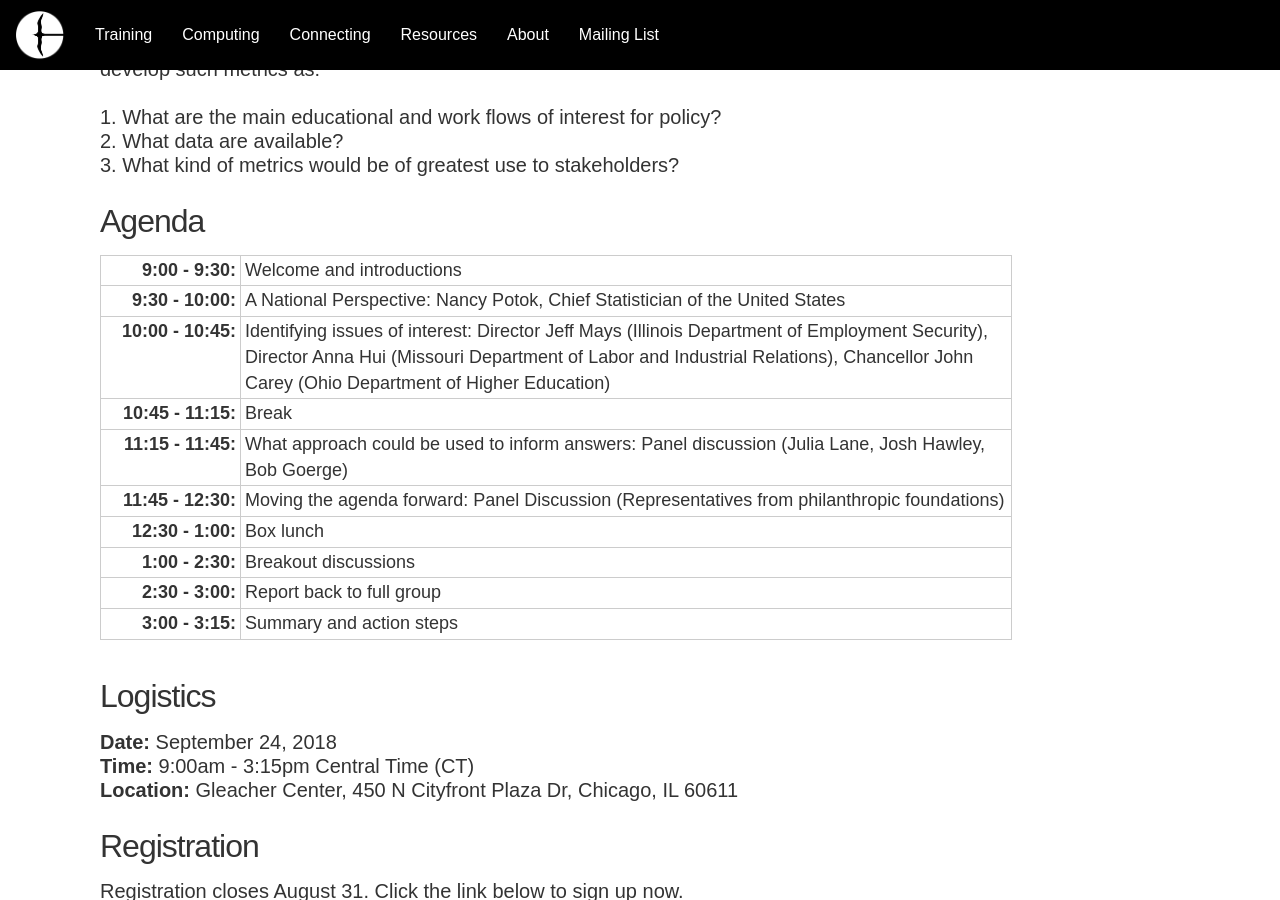
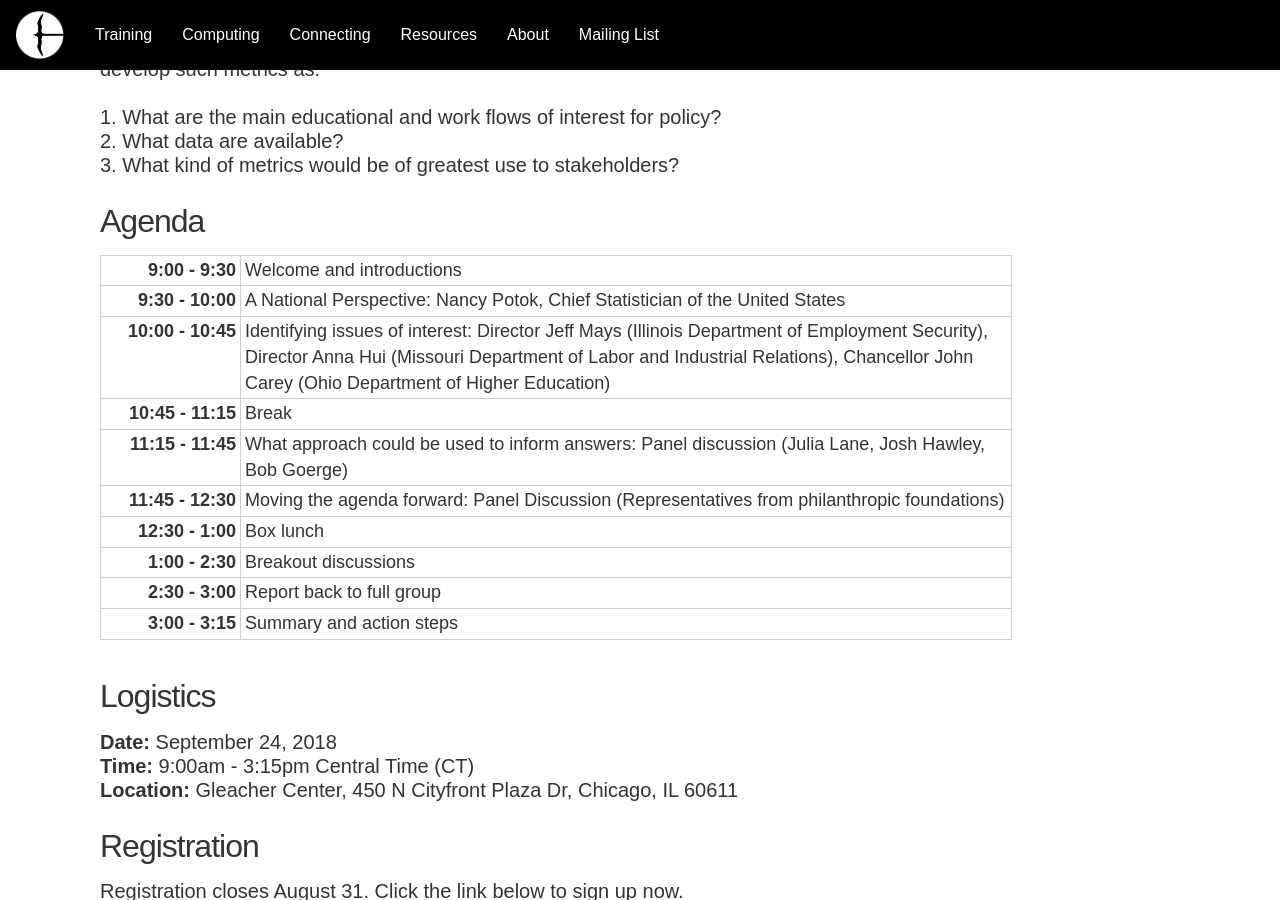
Before and after one commit to NYU-CI/coleridge, a Jekyll site: the page built from pages/workshop.html, in a window 1280 px wide and 900 px high, scrolled down 787 px. Built offline with Jekyll 4.4.1, drawn with Linux system fonts in a browser that asks for light colours; nearby versions of some CDN libraries; some of the changed lines change nothing that is shown.

Commit message:
formatting tweaks

```diff
--- a/pages/workshop.html
+++ b/pages/workshop.html
@@ -42,43 +42,43 @@ permalink: workshop.html
     <div class="col-sm-12">
       <table class="agenda">
         <tr>
-          <td><strong>9:00 - 9:30: </strong></td>
+          <td><strong>9:00 - 9:30 </strong></td>
           <td>Welcome and introductions</td>
         </tr>
         <tr>
-          <td><strong>9:30 - 10:00: </strong></td>
+          <td><strong>9:30 - 10:00 </strong></td>
           <td>A National Perspective: Nancy Potok, Chief Statistician of the United States</td>
         </tr>
         <tr>
-          <td><strong>10:00 - 10:45: </strong></td>
+          <td><strong>10:00 - 10:45 </strong></td>
           <td>Identifying issues of interest: Director Jeff Mays (Illinois Department of Employment Security), Director Anna Hui (Missouri Department of Labor and Industrial Relations), Chancellor John Carey (Ohio Department of Higher Education)</td>
         </tr>
         <tr>
-          <td><strong>10:45 - 11:15: </strong></td>
+          <td><strong>10:45 - 11:15 </strong></td>
           <td>Break</td>
         </tr>
         <tr>
-          <td><strong>11:15 - 11:45: </strong></td>
+          <td><strong>11:15 - 11:45 </strong></td>
           <td>What approach could be used to inform answers: Panel discussion (Julia Lane, Josh Hawley, Bob Goerge)</td>
         </tr>
         <tr>
-          <td><strong>11:45 - 12:30: </strong></td>
+          <td><strong>11:45 - 12:30 </strong></td>
           <td>Moving the agenda forward: Panel Discussion (Representatives from philanthropic foundations)</td>
         </tr>
         <tr>
-          <td><strong>12:30 - 1:00: </strong></td>
+          <td><strong>12:30 - 1:00 </strong></td>
           <td>Box lunch</td>
         </tr>
         <tr>
-          <td><strong>1:00 - 2:30: </strong></td>
+          <td><strong>1:00 - 2:30 </strong></td>
           <td>Breakout discussions</td>
         </tr>
         <tr>
-          <td><strong>2:30 - 3:00: </strong></td>
+          <td><strong>2:30 - 3:00 </strong></td>
           <td>Report back to full group</td>
         </tr>
         <tr>
-          <td><strong>3:00 - 3:15: </strong></td>
+          <td><strong>3:00 - 3:15 </strong></td>
           <td>Summary and action steps</td>
         </tr>
       </table>
```
